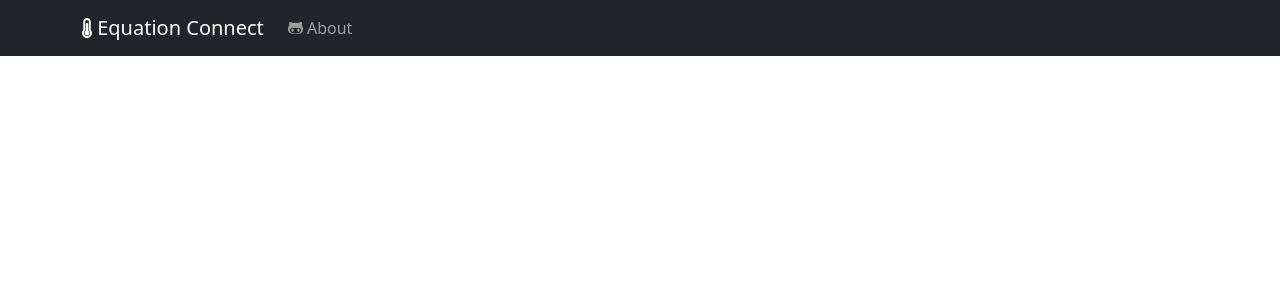
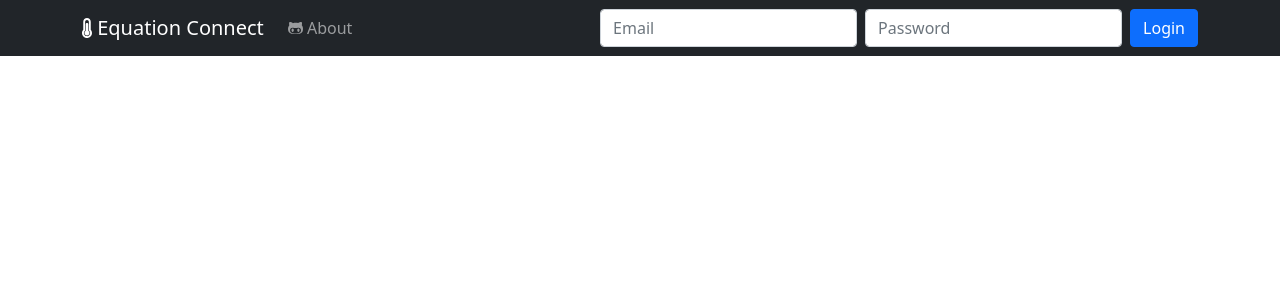
Before and after one commit to AndreMiras/equation-connect, a React (Create React App) app: page / in a window 1280 px wide. Shown: the top 300 px of the page. Built offline with nearby package versions, Linux system fonts and the light colour scheme.

Commit message:
:sparkles: dummy login form

```diff
--- a/src/components/Header.tsx
+++ b/src/components/Header.tsx
@@ -1,6 +1,7 @@
 import React from "react";
 import { FontAwesomeIcon } from "@fortawesome/react-fontawesome";
 import { Container, Nav, Navbar } from "react-bootstrap";
+import Login from "./Login";
 
 const Header = (): JSX.Element => (
   <Navbar bg="dark" variant="dark" expand="sm">
@@ -17,6 +18,7 @@ const Header = (): JSX.Element => (
           </Nav.Link>
         </Nav>
       </Navbar.Collapse>
+      <Login />
     </Container>
   </Navbar>
 );
--- /dev/null
+++ b/src/components/Login.tsx
@@ -0,0 +1,22 @@
+import React from "react";
+import { Form, FormControl, Button } from "react-bootstrap";
+
+const Login = (): JSX.Element => (
+  <Form className="d-flex">
+    <Form.Control
+      type="email"
+      placeholder="Email"
+      className="me-2"
+      aria-label="Email"
+    />
+    <Form.Control
+      type="password"
+      placeholder="Password"
+      className="me-2"
+      aria-label="Password"
+    />
+    <Button>Login</Button>
+  </Form>
+);
+
+export default Login;
```
